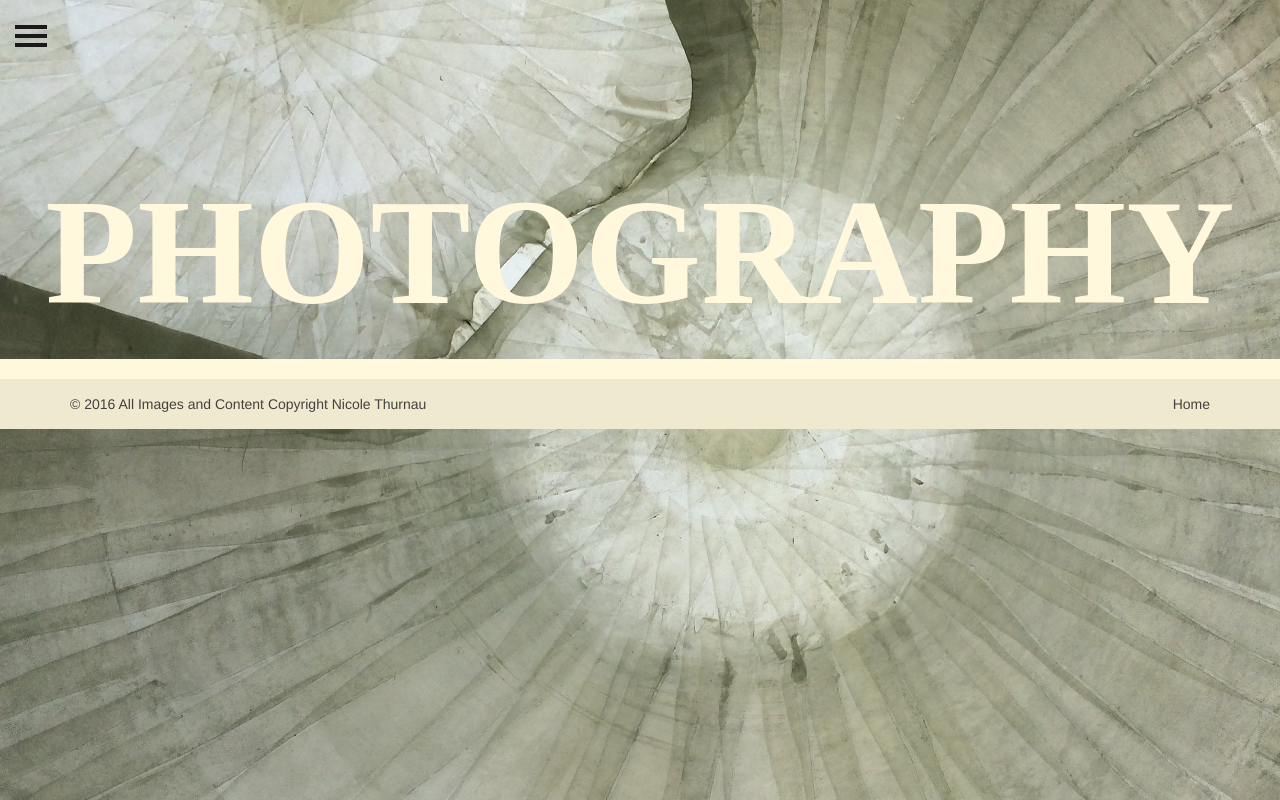
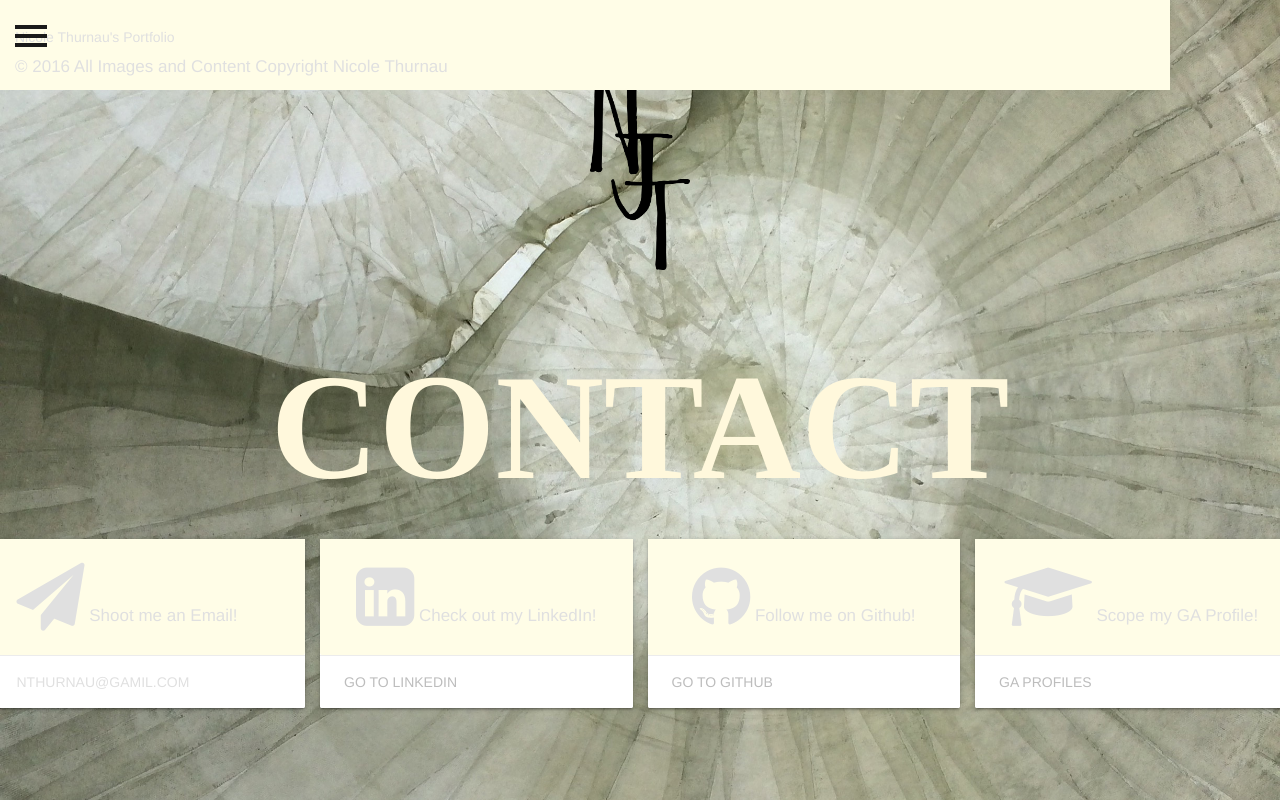
Before and after one commit to nthurnau/portfolio, a plain HTML site: page portfolio_rel/contact.html in a window 1280 px wide. Drawn offline with nearby package versions, Linux system fonts and the light colour scheme.

Commit message:
more styling, added logo, fixed footers, added more content and photo to about

```diff
--- a/portfolio_rel/assets/style/style.css
+++ b/portfolio_rel/assets/style/style.css
@@ -8,6 +8,35 @@ body {
   display: flex;
   min-height: 100vh;
   flex-direction: column;
+}
+.profile-pic {
+  height: 400px;
+  width: 420px;
+  border: 5px;
+  border-color: cornsilk;
+}
+.about-img {
+  position: relative;
+  margin: 0 auto;
+}
+.logo {
+  position: relative;
+  margin: 0 auto;
+  height: 200px;
+  width: 100px;
+}
+.logo-img {
+  height: 200px;
+  width: 100px;
+  position: relative;
+  margin: 0 auto;
+}
+.about-body {
+  top: 50%;
+}
+
+.footer-copyright {
+  position: relative;
 }
 main {
    flex: 1 0 auto;
@@ -91,7 +120,9 @@ html { height: 100%;}
 /*-------------------------------*/
 /*     Sidebar nav styles        */
 /*-------------------------------*/
-
+nav ul a {
+  font-size: 1.5rem !important;
+}
 .sidebar-nav {
     position: absolute;
     top: 0;
--- a/portfolio_rel/contact.html
+++ b/portfolio_rel/contact.html
@@ -18,6 +18,8 @@
     <link rel="stylesheet" href="https://maxcdn.bootstrapcdn.com/bootstrap/3.3.6/css/bootstrap-theme.min.css" integrity="sha384-fLW2N01lMqjakBkx3l/M9EahuwpSfeNvV63J5ezn3uZzapT0u7EYsXMjQV+0En5r" crossorigin="anonymous">
     <!-- Bootstrap Latest compiled and minified JavaScript -->
     <script src="https://maxcdn.bootstrapcdn.com/bootstrap/3.3.6/js/bootstrap.min.js" integrity="sha384-0mSbJDEHialfmuBBQP6A4Qrprq5OVfW37PRR3j5ELqxss1yVqOtnepnHVP9aJ7xS" crossorigin="anonymous"></script>
+    <!-- font awesome cdn -->
+    <link rel="stylesheet" href="https://maxcdn.bootstrapcdn.com/font-awesome/4.6.1/css/font-awesome.min.css">
     <!-- js files -->
     <script src="./assets/js/app.js"></script>
   </head>
@@ -29,7 +31,7 @@
               <ul class="nav sidebar-nav">
                   <li class="sidebar-brand">
                       <a href="#">
-                         Brand
+                         Nicole Thurnau
                       </a>
                   </li>
                   <li>
@@ -56,17 +58,83 @@
     			      <span class="hamb-middle"></span>
 				        <span class="hamb-bottom"></span>
             </button>
-          <div class="title-div" style="color: cornsilk; margin-top: 75px">
-          PHOTOGRAPHY
-          </div>
-
-            <!-- CONTENT -->
-
-
         </div>
         <!-- /#page-content-wrapper -->
+        <div class="logo">
+          <img class="logo-img" src="./assets/images/Logo-black.png" alt="" />
+        </div>
+        <div class="title-div" style="color: cornsilk; margin-top: 50px">
+        CONTACT
+        </div>
+        <!-- card 1 -->
+        <div class="row">
+          <div class="col s12 m3">
+            <div class="card">
+              <div class="card-content yellow lighten-5 grey-text text-lighten-2">
+                <p>
+                  <i class="fa fa-paper-plane fa-4x" aria-hidden="true"></i>
+                  Shoot me an Email!
+                </p>
+              </div>
+              <div class="card-action">
+                  <a class="grey-text text-lighten-2" href="nthurnau@gmail.com">nthurnau@gamil.com</a>
+              </div>
+            </div>
+          </div>
+        <!-- card 2 -->
+          <div class="col s12 m3">
+            <div class="card">
+              <div class="card-content yellow lighten-5 grey-text text-lighten-2">
+                <p class="center-align">
+                  <i class="fa fa-linkedin-square fa-4x" aria-hidden="true"></i>
+                  Check out my LinkedIn!
+                </p>
+              </div>
+              <div class="card-action">
+                <a class="grey-text text-lighten-1" href="https://www.linkedin.com/in/nicolethurnau">Go To LinkedIn</a>
+              </div>
+            </div>
+          </div>
+        <!-- card 3 -->
+          <div class="col s12 m3">
+            <div class="card">
+              <div class="card-content  yellow lighten-5 grey-text text-lighten-2">
+                <p class="center-align">
+                  <i class="fa fa-github fa-4x" aria-hidden="true"></i>
+                  Follow me on Github!
+                </p>
+              </div>
+              <div class="card-action">
+                <a class="grey-text text-lighten-1" href="https://github.com/nthurnau/">Go To Github</a>
+              </div>
+            </div>
+          </div>
+        <!-- card 4 -->
+          <div class="col s12 m3">
+            <div class="card">
+              <div class="card-content yellow lighten-5 grey-text text-lighten-2">
+                <p class="center-align">
+                  <i class="fa fa-graduation-cap fa-4x" aria-hidden="true"></i>
+                  Scope my GA Profile!
+                </p>
+              </div>
+              <div class="card-action">
+                <a class="grey-text text-lighten-1" href="https://profiles.generalassemb.ly/profiles/nicole-thurnau">GA Profiles</a>
+              </div>
+            </div>
+          </div>
+        </div>
+      </div>
         <!-- footer -->
-        <footer class="page-footer" style="background-color: cornsilk;">
+        <footer class="page-footer yellow lighten-5" style="margin-bottom: 0; position: absolute;">
+          <div class="container">
+                <h5 class="grey-text text-lighten-2">Nicole Thurnau's Portfolio</h5>
+                <p class="grey-text text-lighten-2">© 2016 All Images and Content Copyright Nicole Thurnau</p>
+            </div>
+          </div>
+        </footer>
+        <!--my footer -->
+        <!-- <footer class="page-footer" style="background-color: cornsilk;">
           <div class="container">
           </div>
           <div class="footer-copyright">
@@ -75,7 +143,7 @@
             <a class="grey-text text-darken-3 right" href="index.html">Home</a>
             </div>
           </div>
-        </footer>
+        </footer> -->
 
     </div>
   </body>
```
Also changed, not shown: portfolio_rel/about.html (+20 -9 lines), portfolio_rel/projects.html (+6 -6 lines), portfolio_rel/assets/images/Logo-black.png (added), portfolio_rel/assets/images/Logo-cornsilk.png (added), portfolio_rel/assets/images/NicolePhoto.jpg (added).
